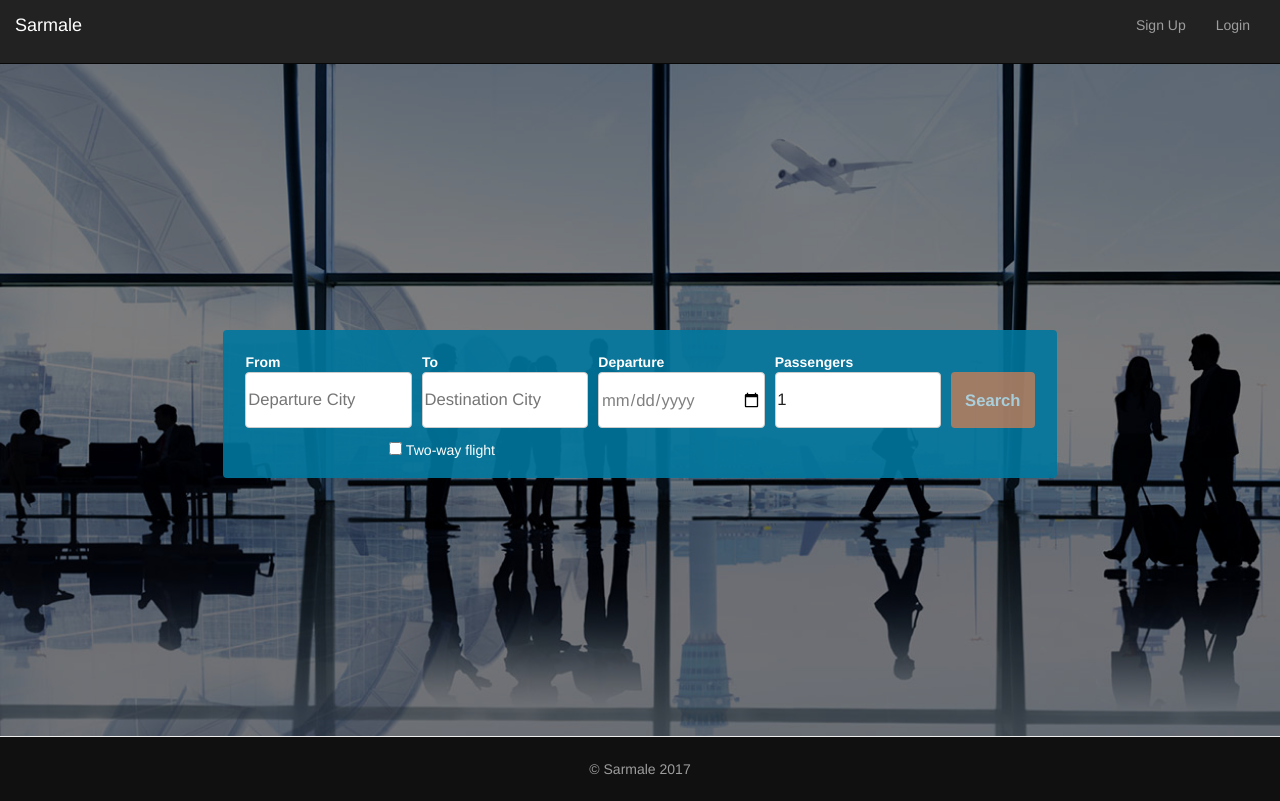
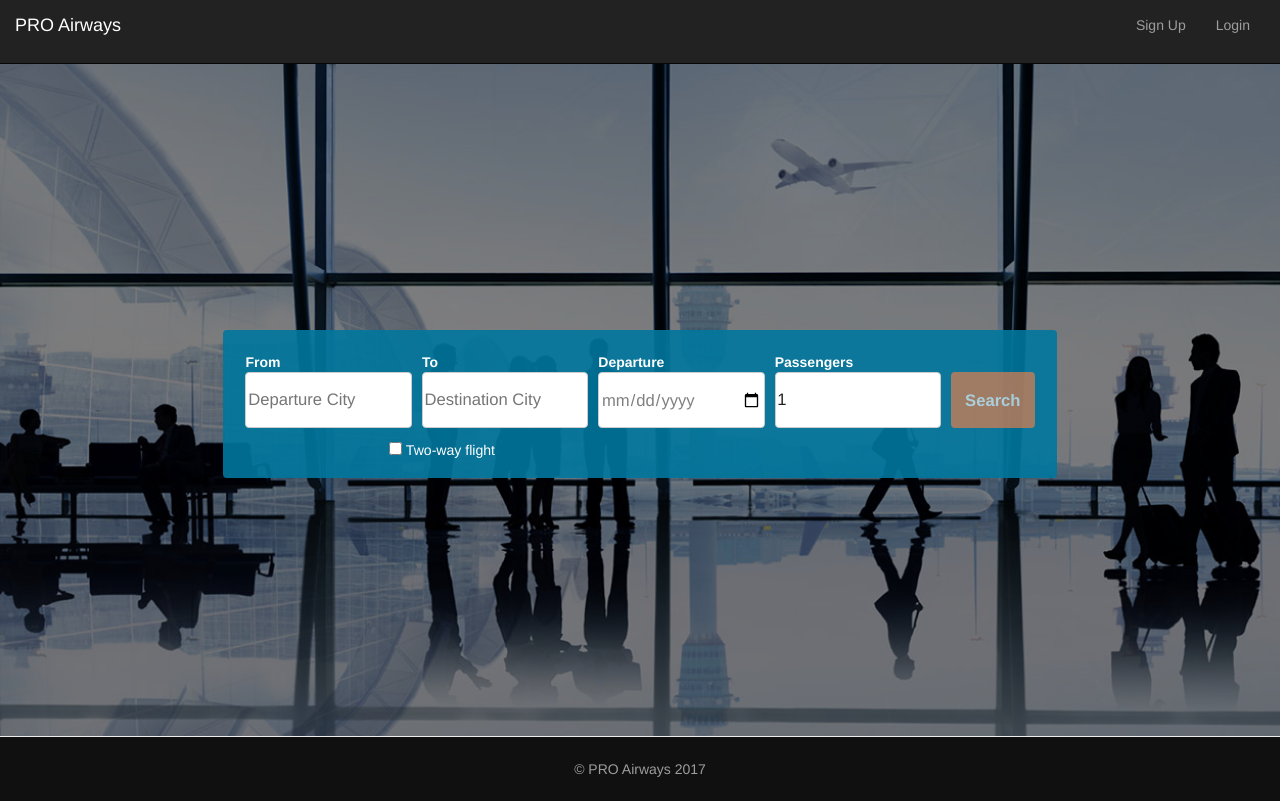
Before and after one commit to DanaIliescu/forms-mandatory-1, an Angular app: page / in a window 1280 px wide. Built offline with nearby package versions, Linux system fonts and the light colour scheme.

Commit message:
PRO Airways

```diff
--- a/src/app/app.component.html
+++ b/src/app/app.component.html
@@ -4,4 +4,4 @@
 
 </body>
 <hr>
-<footer>© Sarmale 2017</footer>
+<footer>© PRO Airways 2017</footer>
--- a/src/app/navbar/navbar.component.html
+++ b/src/app/navbar/navbar.component.html
@@ -8,7 +8,7 @@
         <span class="icon-bar"></span>
         <span class="icon-bar"></span>
       </button>
-      <a class="navbar-brand" href="#">Sarmale</a>
+      <a class="navbar-brand" href="#">PRO Airways</a>
     </div>
 
     <!-- Collect the nav links, forms, and other content for toggling -->
```
